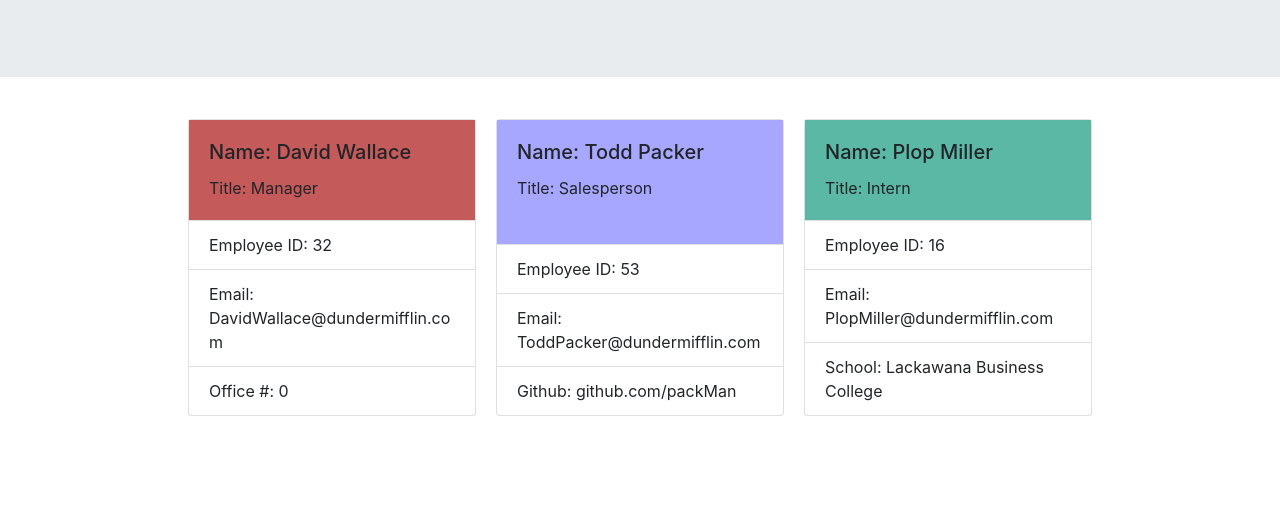
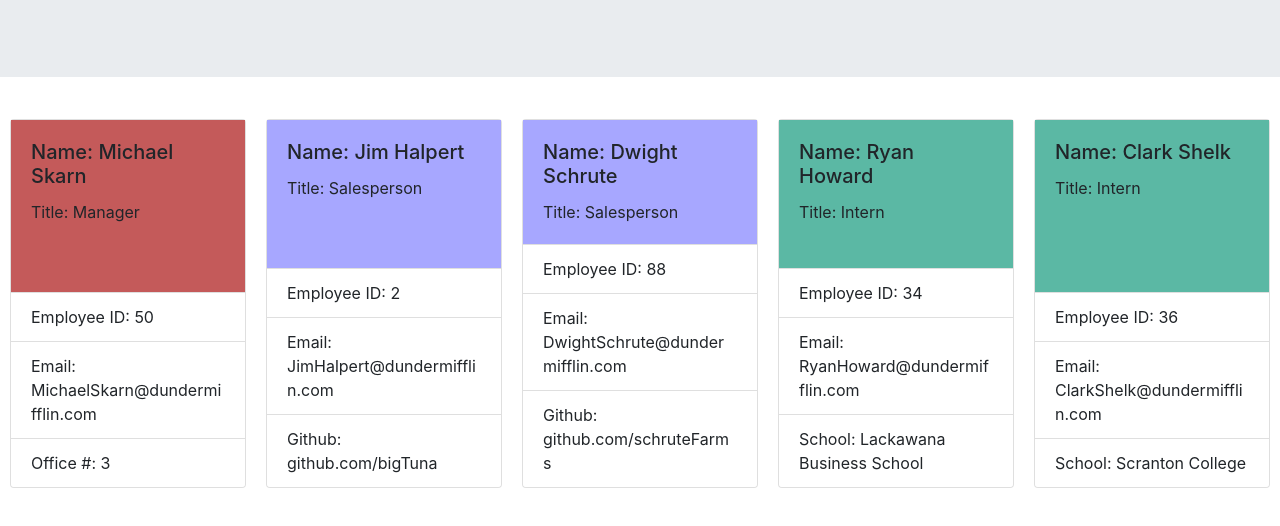
Before and after one commit to epurpur/Bootcamp10_TeamProfileGenerator, a website: page MyTeam.html in a window 1280 px wide. Shown: the part 172-698 px from the top of the page. Drawn offline with nearby package versions, Linux system fonts and the light colour scheme.

Commit message:
fixing typo

```diff
--- a/Assets/utils/inquirerQuestions.js
+++ b/Assets/utils/inquirerQuestions.js
@@ -38,7 +38,7 @@
     {
         type: 'input',
         name: 'internName',
-        message: 'Enter Itern Name: '
+        message: 'Enter Intern Name: '
     },
     {
         type: 'input',
--- a/MyTeam.html
+++ b/MyTeam.html
@@ -25,37 +25,59 @@
 
         <div class="card" style="width: 18rem;">
             <div class="card-body manager-card">
-                <h5 class="card-title">Name: David Wallace</h5>
+                <h5 class="card-title">Name: Michael Skarn</h5>
                 <p class="card-text">Title: Manager</p>
             </div>
             <ul class="list-group list-group-flush">
-                <li class="list-group-item">Employee ID: 32</li>
-                <li class="list-group-item">Email: DavidWallace@dundermifflin.com</li>
-                <li class="list-group-item">Office #: 0</li>
+                <li class="list-group-item">Employee ID: 50</li>
+                <li class="list-group-item">Email: MichaelSkarn@dundermifflin.com</li>
+                <li class="list-group-item">Office #: 3</li>
             </ul>
             </div>
 
 
         <div class="card" style="width: 18rem;">
         <div class="card-body salesperson-card">
-            <h5 class="card-title">Name: Todd Packer</h5>
+            <h5 class="card-title">Name: Jim Halpert</h5>
             <p class="card-text">Title: Salesperson</p>
         </div>
         <ul class="list-group list-group-flush">
-            <li class="list-group-item">Employee ID: 53</li>
-            <li class="list-group-item">Email: ToddPacker@dundermifflin.com</li>
-            <li class="list-group-item">Github: github.com/packMan</li>
+            <li class="list-group-item">Employee ID: 2</li>
+            <li class="list-group-item">Email: JimHalpert@dundermifflin.com</li>
+            <li class="list-group-item">Github: github.com/bigTuna</li>
+        </ul>
+        </div>
+        <div class="card" style="width: 18rem;">
+        <div class="card-body salesperson-card">
+            <h5 class="card-title">Name: Dwight Schrute</h5>
+            <p class="card-text">Title: Salesperson</p>
+        </div>
+        <ul class="list-group list-group-flush">
+            <li class="list-group-item">Employee ID: 88</li>
+            <li class="list-group-item">Email: DwightSchrute@dundermifflin.com</li>
+            <li class="list-group-item">Github: github.com/schruteFarms</li>
         </ul>
         </div>
         <div class="card" style="width: 18rem;">
         <div class="card-body intern-card">
-            <h5 class="card-title">Name: Plop Miller</h5>
+            <h5 class="card-title">Name: Ryan Howard</h5>
             <p class="card-text">Title: Intern</p>
         </div>
         <ul class="list-group list-group-flush">
-            <li class="list-group-item">Employee ID: 16</li>
-            <li class="list-group-item">Email: PlopMiller@dundermifflin.com</li>
-            <li class="list-group-item">School: Lackawana Business College</li>
+            <li class="list-group-item">Employee ID: 34</li>
+            <li class="list-group-item">Email: RyanHoward@dundermifflin.com</li>
+            <li class="list-group-item">School: Lackawana Business School</li>
+        </ul>
+        </div>
+        <div class="card" style="width: 18rem;">
+        <div class="card-body intern-card">
+            <h5 class="card-title">Name: Clark Shelk</h5>
+            <p class="card-text">Title: Intern</p>
+        </div>
+        <ul class="list-group list-group-flush">
+            <li class="list-group-item">Employee ID: 36</li>
+            <li class="list-group-item">Email: ClarkShelk@dundermifflin.com</li>
+            <li class="list-group-item">School: Scranton College</li>
         </ul>
         </div>        </section>
 
```
